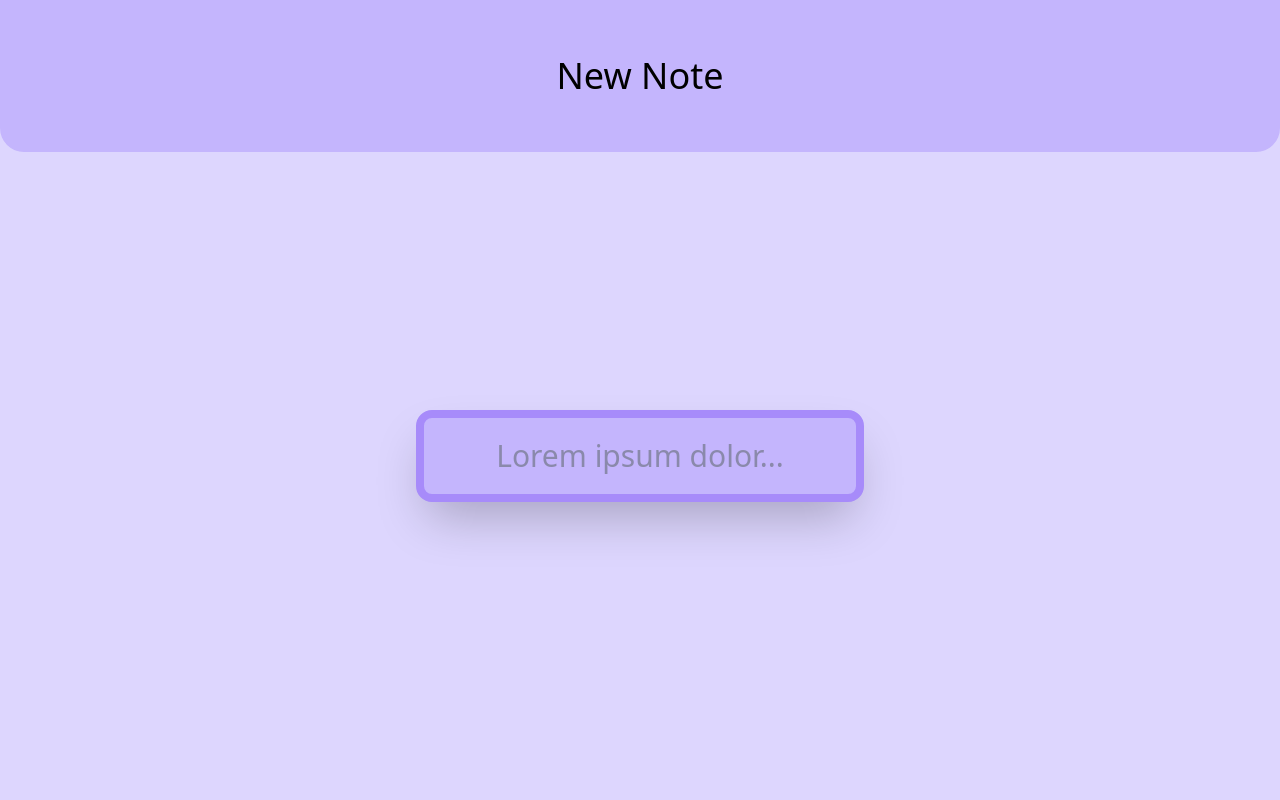
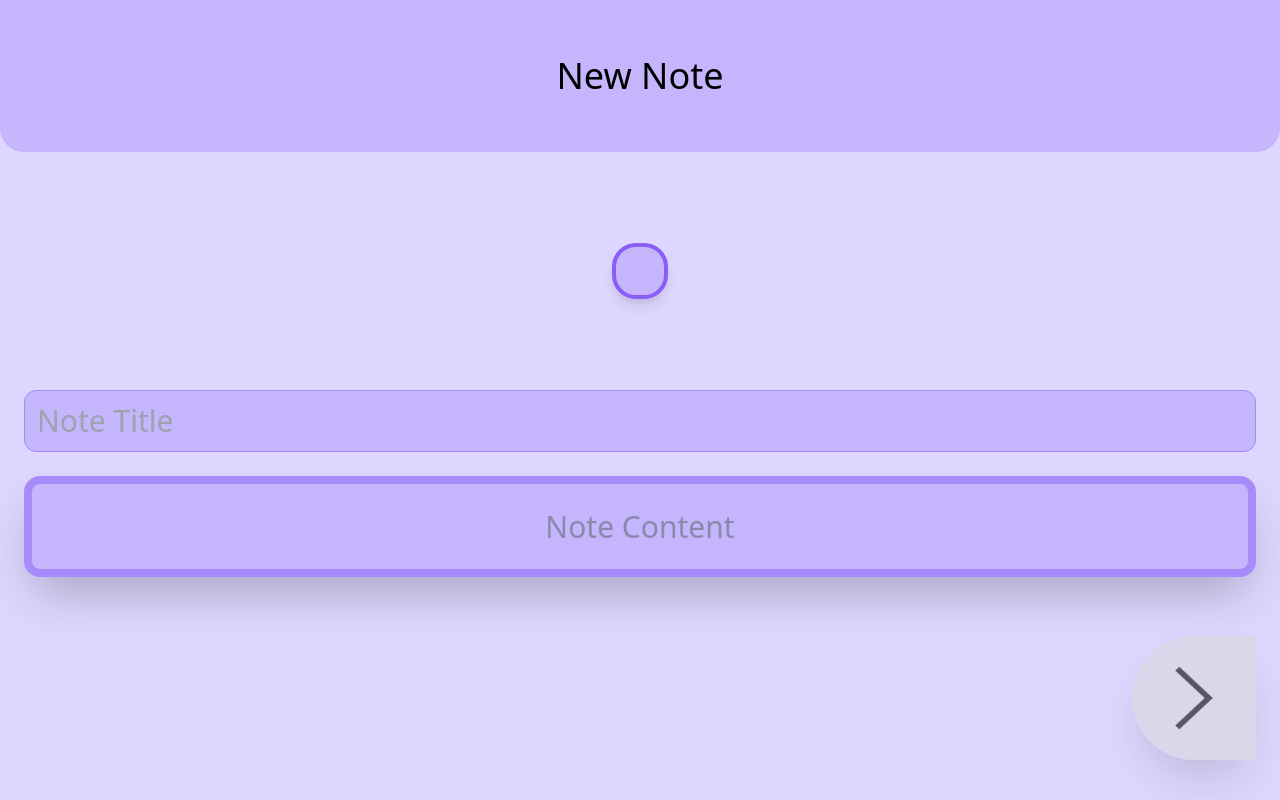
Before and after one commit to caydenpark/plums, a Next.js app: page /new-note in a window 1280 px wide. Built offline with nearby package versions, Linux system fonts and the light colour scheme.

Commit message:
Able to add note immediately after adding new topic. (add-topics > add-content > new-note)

```diff
--- a/src/app/add-content/page.tsx
+++ b/src/app/add-content/page.tsx
@@ -7,7 +7,10 @@ import Link from "next/link";
 
 export default function Content() {
   const searchParams = useSearchParams();
-  const topicName = searchParams.get("topicName");
+  const topicName = searchParams.get("topicName") || "Default Topic";
+  const topic_id = Number(searchParams.get("topic_id")) || 0;
+  console.log("topic_id:", topic_id);
+  const router = useRouter();
 
   return (
     <main className="flex min-h-screen flex-col items-center justify-between pb-10">
@@ -34,14 +37,13 @@ export default function Content() {
                 </Link>
               </td>
               <td className="p-4 bg-violet-300 rounded-md rounded-tr-3xl">
-                <Link href="/new-note">
                   <Image
                     src={"/images/notes_icon.png"}
                     alt="notes icon"
                     width={100}
                     height={100}
+                    onClick={() => router.push(`/new-note?topicName=${encodeURIComponent(topicName)}&topic_id=${encodeURIComponent(topic_id)}`)}
                   />
-                </Link>
               </td>
             </tr>
             <tr>
--- a/src/app/add-topics/page.tsx
+++ b/src/app/add-topics/page.tsx
@@ -33,10 +33,12 @@ export default function topics() {
       }
 
       const newTopic = await response.json();
+      const { id } = newTopic;
       console.log("New topic added:", newTopic);
+      console.log("New topic id:", id);
 
       // Redirect to the add-content page with topicName as query parameter
-      router.push(`/add-content?topicName=${encodeURIComponent(topicName)}`);
+      router.push(`/add-content?topicName=${encodeURIComponent(topicName)}&topic_id=${encodeURIComponent(id)}`);
     } catch (error) {
       console.error("Failed to add topic", error)
     }
--- a/src/app/new-note/page.tsx
+++ b/src/app/new-note/page.tsx
@@ -1,16 +1,111 @@
+"use client";
+
+import { useRouter, useSearchParams } from "next/navigation";
+import { useState, useEffect } from "react";
 import Image from "next/image";
-import Link from "next/link";
 
 export default function Content() {
+  const searchParams = useSearchParams();
+  const topicName = searchParams.get("topicName");
+  const topic_id = parseInt(searchParams.get("topic_id") ?? "0");
+  const router = useRouter();
+
+  const [title, setTitle] = useState("");
+  const [content, setContent] = useState("");
+
+  useEffect(() => {
+    if (isNaN(topic_id) || topic_id <= 0) {
+      alert("Invalid topic ID");
+    }
+  }, [topic_id]);
+
+  const handleTitleChange = (event: React.ChangeEvent<HTMLInputElement>) => {
+    setTitle(event.target.value);
+  };
+
+  const handleContentChange = (event: React.ChangeEvent<HTMLTextAreaElement>) => {
+    setContent(event.target.value);
+    event.target.style.height = "auto";
+    event.target.style.height = `${event.target.scrollHeight}px`;
+    event.target.style.textAlign = "left";
+  };
+
+  const handleButtonClick = async () => {
+    if (!title || !content) {
+      alert("Please enter a title and content for the note");
+      return;
+    }
+
+    if (isNaN(topic_id) || topic_id <= 0) {
+      alert("Invalid topic ID");
+      return;
+    }
+
+    try {
+      const response = await fetch("/api/notes", {
+        method: "POST",
+        headers: {
+          "Content-Type": "application/json",
+        },
+        body: JSON.stringify({ title, content, topic_id }),
+      });
+
+      if (!response.ok) {
+        throw new Error("Failed to add note");
+      }
+
+      const newNote = await response.json();
+      console.log("New note added:", newNote);
+
+      // Redirect to the /Topics page
+      router.push('/Topics');
+    } catch (error) {
+      console.error("Failed to add note", error);
+    }
+  };
+
   return (
-    <main className="flex min-h-screen flex-col items-center justify-start pb-10">
+    <main className="flex min-h-screen flex-col items-center justify-between pb-10">
       <h1 className="text-center bg-violet-300 py-14 rounded-b-3xl text-4xl w-full">
         New Note
       </h1>
 
-      <div className="flex flex-grow items-center justify-center">
-        <input type="text" placeholder="Lorem ipsum dolor..."
-          className="text-center text-3xl py-5 bg-violet-300 border-8 border-violet-400 focus:outline-none placeholder-gray-500 placeholder-opacity-65 rounded-2xl shadow-2xl" />
+      <h1 className="text-center bg-violet-300 p-6 rounded-3xl text-4xl my-8 shadow-lg border-4 border-violet-500">
+        <span className="text-5xl font-bold text-violet-800">{topicName}</span>
+      </h1>
+
+      <div className="flex flex-col items-center w-full px-6">
+        <input
+          type="text"
+          value={title}
+          onChange={handleTitleChange}
+          placeholder="Note Title"
+          className="w-full p-3 border border-violet-400 bg-violet-300 rounded-xl text-3xl mb-6"
+        />
+
+        <textarea
+          value={content}
+          onChange={handleContentChange}
+          placeholder="Note Content"
+          className="w-full text-center text-3xl py-5 px-4 bg-violet-300 border-8 border-violet-400 focus:outline-none placeholder-gray-500 placeholder-opacity-65 rounded-2xl shadow-2xl resize-none overflow-hidden"
+          rows={1}
+          style={{ lineHeight: '1.5' }}
+        />
+      </div>
+
+      <div className="w-full flex justify-end pr-6">
+        <button
+          id="nextButton"
+          className="text-8xl bg-[#D9D8DD] opacity-60 p-3 rounded-l-full shadow-2xl"
+          onClick={handleButtonClick}
+        >
+          <Image
+            src={"/right_arrow_icon.png"}
+            alt="right arrow"
+            width={100}
+            height={100}
+          />
+        </button>
       </div>
     </main>
   );
```
